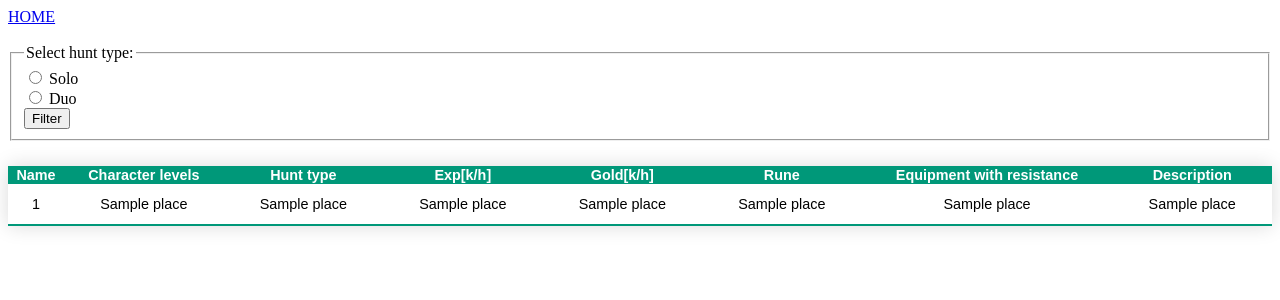
After one commit to Dharel41/tibiacompendium, a Flask app: template templates/huntingplace.html in a window 1280 px wide. The commit adds this page. Shown: the top 300 px of the page. Run offline with Flask 3, Linux system fonts and the light colour scheme; the template is opened without the code that fills it: most values are stand-ins (such as "Sample title", 1, 10 or a date in 2020).

Commit message:
basic get API for hunting places

```diff
--- a/__init__.py
+++ b/__init__.py
@@ -1,12 +1,14 @@
 from flask import Flask, render_template
 from tibiacompendium.city.views import city
 from tibiacompendium.character.views import character
+from tibiacompendium.hunt.views import hunt
 
 app = Flask(__name__)
 app.url_map.strict_slashes = False
 
 app.register_blueprint(city)
 app.register_blueprint(character)
+app.register_blueprint(hunt)
 
 
 @app.route('/')
--- a/templates/home.html
+++ b/templates/home.html
@@ -7,5 +7,8 @@
     <a href="{{ url_for('character.render_character_template') }}">
         <div class="grid-item">CHARACTERS</div>
     </a>
+    <a href="{{ url_for('hunt.render_huntingplaces_template') }}">
+        <div class="grid-item">HUNTING PLACES</div>
+    </a>
 
 </div>
--- /dev/null
+++ b/templates/huntingplace.html
@@ -0,0 +1,51 @@
+<link rel="stylesheet" href="{{ url_for('static', filename='style.css') }}">
+
+<a href="{{ url_for('home') }}">HOME</a>
+<br><br>
+
+<form action="{{ url_for('hunt.render_huntingplaces_template') }}" method="get">
+  <fieldset>
+    <legend>Select hunt type:</legend>
+
+    <div>
+      <input type="radio" id="solo" name="hunt_type" value="solo" {% if hunt_type == "solo" %}checked{% endif %}/>
+      <label for="solo">Solo</label>
+    </div>
+
+    <div>
+      <input type="radio" id="duo" name="hunt_type" value="duo"  {% if hunt_type == "duo" %}checked{% endif %}/>
+      <label for="duo">Duo</label>
+    </div>
+
+    <div>
+      <button type="submit">Filter</button>
+    </div>
+
+  </fieldset>
+</form>
+
+<table class="styled-table">
+    <thead>
+        <tr>
+            <th>Name</th>
+            <th>Character levels</th>
+            <th>Hunt type</th>
+            <th>Exp[k/h]</th>
+            <th>Gold[k/h]</th>
+            <th>Rune</th>
+            <th>Equipment with resistance</th>
+            <th>Description</th>
+        </tr>
+    </thead>
+        {% for place in hunting_places%}
+        <td>{{place[0]}}</td>
+        <td>{{place[1]}}</td>
+        <td>{{place[2]}}</td>
+        <td>{{place[3]}}</td>
+        <td>{{place[4]}}</td>
+        <td>{{place[5]}}</td>
+        <td>{{place[6]}}</td>
+        <td>{{place[7]}}</td>
+        </tr>
+        {% endfor %}
+</table>
```
Also changed, not shown: hunt/views.py (added, +23 -0 lines).
